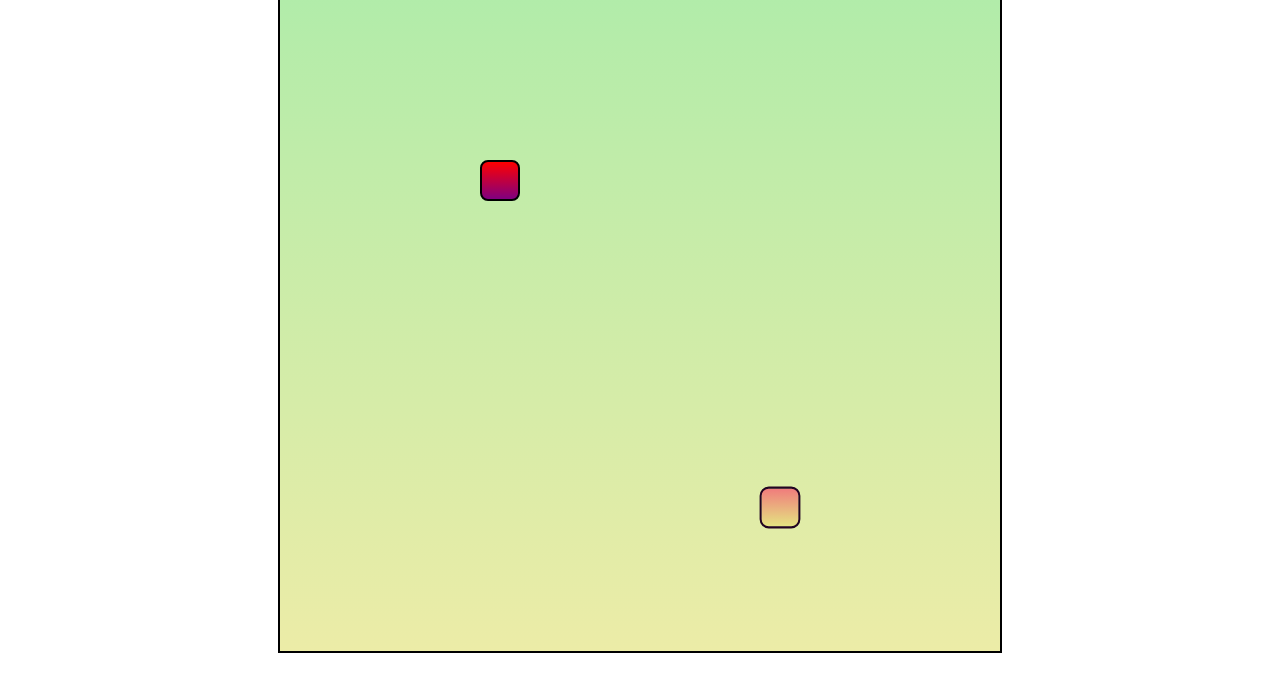
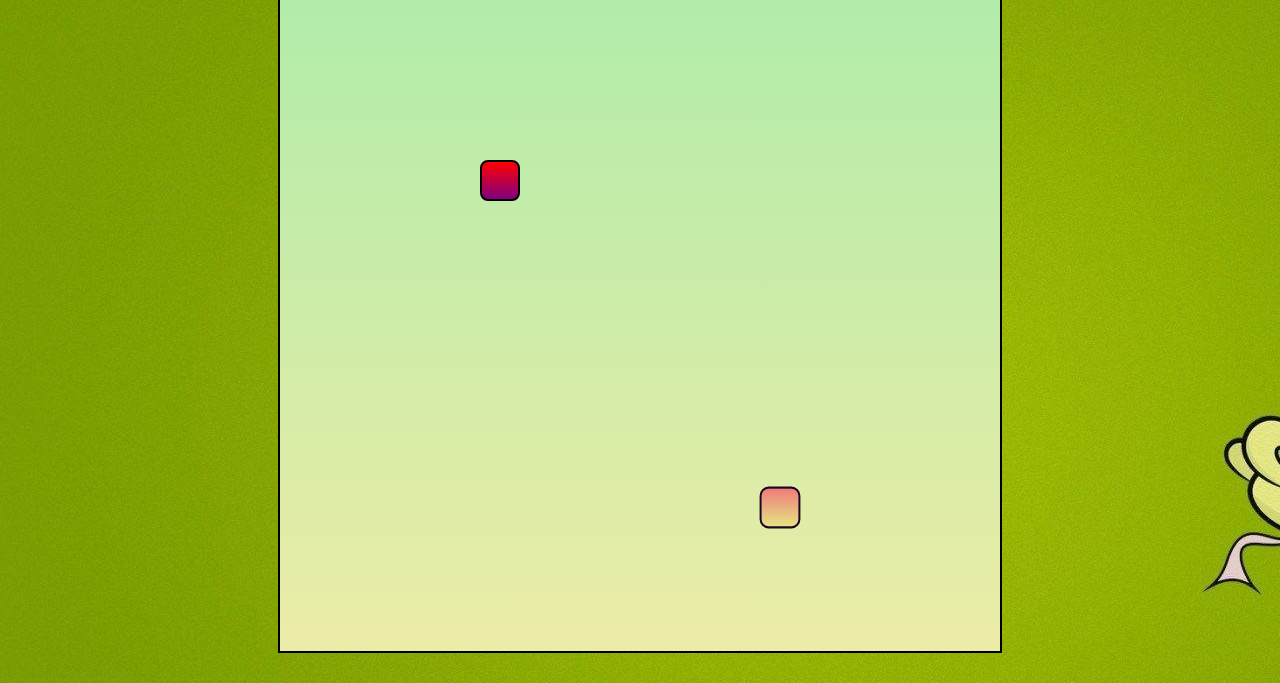
Before and after one commit to dishant-62/Snake-Game, a plain HTML site: page index.html in a window 1280 px wide. Shown: the part 117-800 px from the top of the page. Drawn offline with Linux system fonts and the light colour scheme; a web font is replaced by a local one.

Commit message:
Update index.html

```diff
--- a/index.html
+++ b/index.html
@@ -6,6 +6,11 @@
     <meta name="viewport" content="width=device-width, initial-scale=1.0">
     <title>SnakeMania - Ek Gaming Katha</title>
     <link rel="stylesheet" href="style.css">
+    <style>
+        body {
+            background-image: url('bg.jpg');
+        }
+    </style>
 </head>
 <body>
     <div class="body">
```
